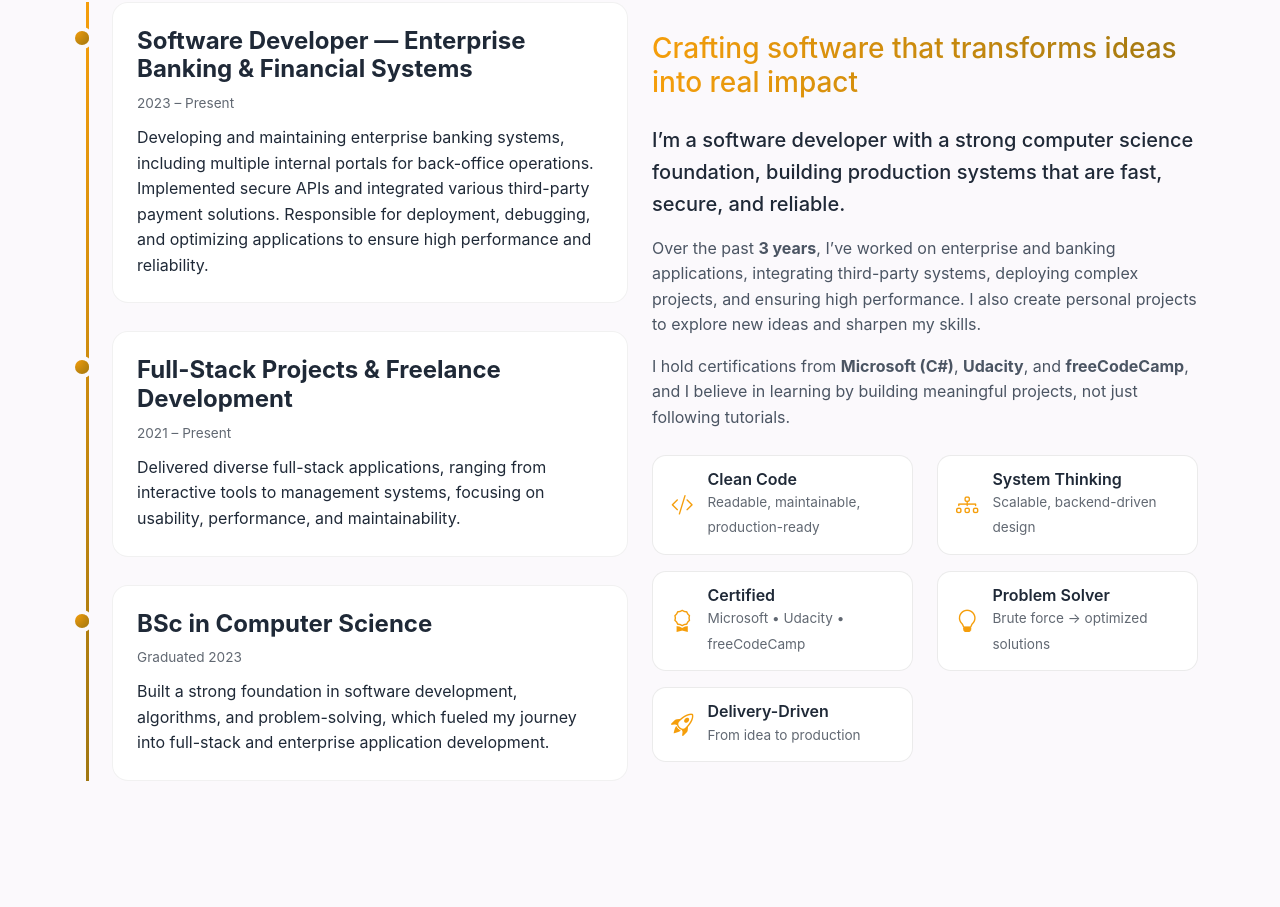
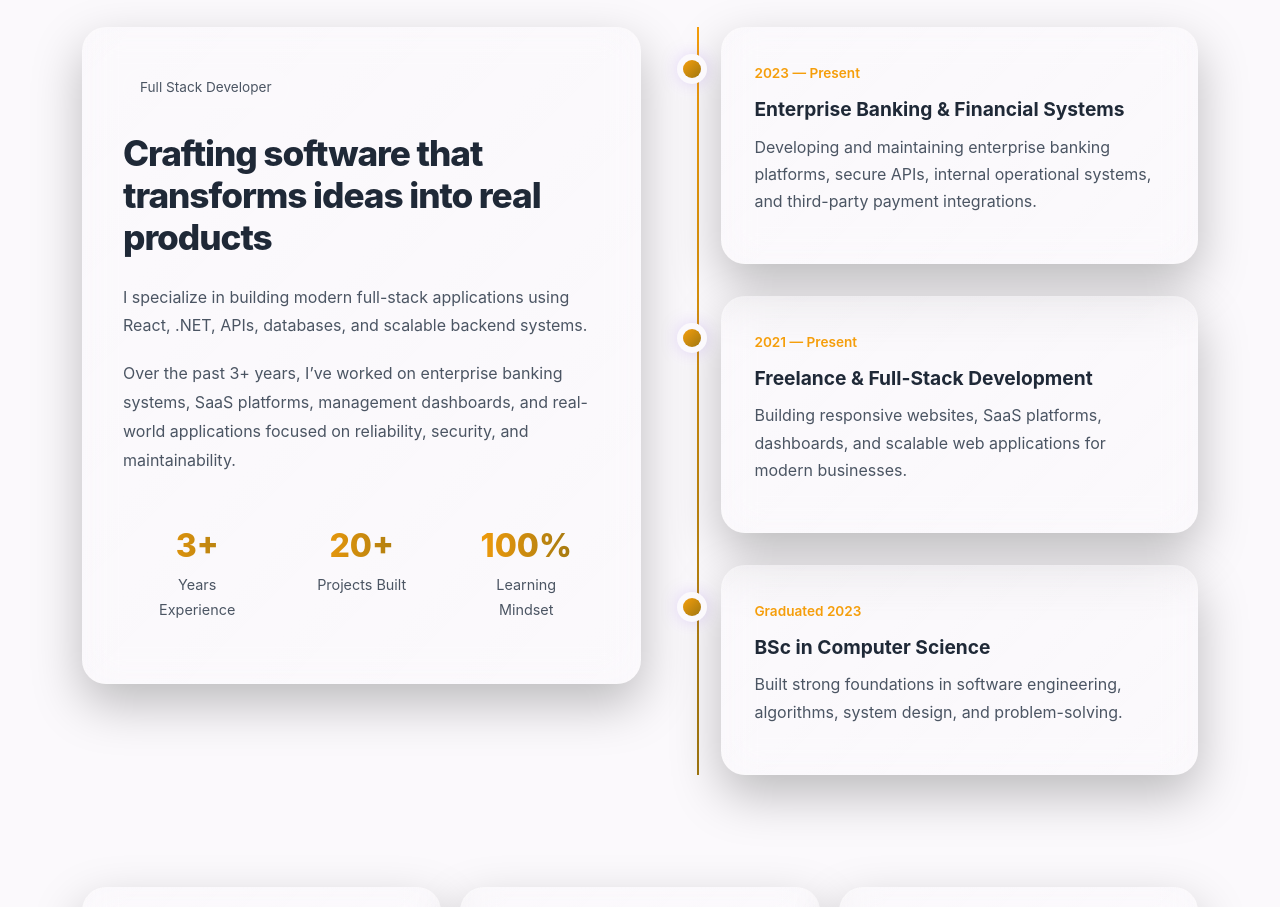
Before and after one commit to NatnaelAbreham/portfolio, a React (Vite) app: page / in a window 1280 px wide. Shown: the part 2412-3319 px from the top of the page. Built offline with nearby package versions, Linux system fonts and the light colour scheme.

Commit message:
updating about us page

```diff
--- a/src/components/About.jsx
+++ b/src/components/About.jsx
@@ -1,120 +1,184 @@
-
-import '../styles/about.css'
+import "../styles/about.css";
 
 const About = () => {
+  const features = [
+    {
+      icon: "bi-code-slash",
+      title: "Clean Code",
+      desc: "Readable, scalable, maintainable architecture",
+    },
+    {
+      icon: "bi-diagram-3",
+      title: "System Design",
+      desc: "Backend-focused scalable solutions",
+    },
+    {
+      icon: "bi-shield-check",
+      title: "Secure Development",
+      desc: "Authentication, APIs, enterprise security",
+    },
+    {
+      icon: "bi-lightning-charge",
+      title: "Performance",
+      desc: "Fast, optimized, production-ready systems",
+    },
+    {
+      icon: "bi-award",
+      title: "Certified",
+      desc: "Microsoft • Udacity • freeCodeCamp",
+    },
+    {
+      icon: "bi-rocket-takeoff",
+      title: "Delivery Focused",
+      desc: "From idea to deployment",
+    },
+  ];
+
   return (
-    <section id="about" className="section-padding about-section">
+    <section id="about" className="about-section section-padding">
       <div className="container">
-        <div className="section-header">
+
+        {/* Header */}
+        <div className="section-header text-center">
           <h2 className="section-title">About Me</h2>
-          <h3 className="section-subtitle">
-            Turning complex ideas into real-world software
-          </h3>
+
+          <p className="section-subtitle">
+            Full-stack developer building scalable, secure, and modern
+            digital products with strong focus on performance,
+            clean architecture, and user experience.
+          </p>
         </div>
 
+        <div className="about-wrapper">
 
+          {/* LEFT */}
+          <div className="about-left">
 
-        <div className="row align-items-center gy-5">
-          {/* LEFT — TIMELINE */}
-          <div className="col-lg-6">
+            <div className="about-intro glass-card">
+              <span className="about-badge">
+                Full Stack Developer
+              </span>
+
+              <h3>
+                Crafting software that transforms
+                ideas into real products
+              </h3>
+
+              <p>
+                I specialize in building modern full-stack applications
+                using React, .NET, APIs, databases, and scalable backend systems.
+              </p>
+
+              <p>
+                Over the past 3+ years, I’ve worked on enterprise banking systems,
+                SaaS platforms, management dashboards, and real-world applications
+                focused on reliability, security, and maintainability.
+              </p>
+
+              <div className="about-stats">
+                <div className="stat-box">
+                  <h4>3+</h4>
+                  <span>Years Experience</span>
+                </div>
+
+                <div className="stat-box">
+                  <h4>20+</h4>
+                  <span>Projects Built</span>
+                </div>
+
+                <div className="stat-box">
+                  <h4>100%</h4>
+                  <span>Learning Mindset</span>
+                </div>
+              </div>
+            </div>
+
+          </div>
+
+          {/* RIGHT */}
+          <div className="about-right">
+
             <div className="timeline">
-              <div className="timeline-item" data-animate>
-                <h4>Software Developer — Enterprise Banking & Financial Systems</h4>
-                <span className="timeline-date">2023 – Present</span>
+
+              <div className="timeline-item glass-card">
+                <div className="timeline-dot"></div>
+
+                <span className="timeline-date">
+                  2023 — Present
+                </span>
+
+                <h4>
+                  Enterprise Banking & Financial Systems
+                </h4>
+
                 <p>
-                  Developing and maintaining enterprise banking systems, including multiple internal portals for back-office operations.
-                  Implemented secure APIs and integrated various third-party payment solutions.
-                  Responsible for deployment, debugging, and optimizing applications to ensure high performance and reliability.
+                  Developing and maintaining enterprise banking platforms,
+                  secure APIs, internal operational systems,
+                  and third-party payment integrations.
                 </p>
               </div>
 
-              <div className="timeline-item" data-animate>
-                <h4>Full-Stack Projects & Freelance Development</h4>
-                <span className="timeline-date">2021 – Present</span>
+              <div className="timeline-item glass-card">
+                <div className="timeline-dot"></div>
+
+                <span className="timeline-date">
+                  2021 — Present
+                </span>
+
+                <h4>
+                  Freelance & Full-Stack Development
+                </h4>
+
                 <p>
-                  Delivered diverse full-stack applications, ranging from interactive tools to management systems,
-                  focusing on usability, performance, and maintainability.
+                  Building responsive websites, SaaS platforms,
+                  dashboards, and scalable web applications
+                  for modern businesses.
                 </p>
               </div>
 
-              <div className="timeline-item" data-animate>
-                <h4>BSc in Computer Science</h4>
-                <span className="timeline-date">Graduated 2023</span>
+              <div className="timeline-item glass-card">
+                <div className="timeline-dot"></div>
+
+                <span className="timeline-date">
+                  Graduated 2023
+                </span>
+
+                <h4>
+                  BSc in Computer Science
+                </h4>
+
                 <p>
-                  Built a strong foundation in software development, algorithms, and problem-solving,
-                  which fueled my journey into full-stack and enterprise application development.
+                  Built strong foundations in software engineering,
+                  algorithms, system design, and problem-solving.
                 </p>
               </div>
+
             </div>
+
           </div>
+        </div>
 
-          {/* RIGHT — DESCRIPTION */}
-          <div className="col-lg-6">
-            <div className="about-content" data-animate>
-              <h3 className="gradient-text mb-4">
-                Crafting software that transforms ideas into real impact
-              </h3>
+        {/* FEATURES */}
+        <div className="features-grid">
 
-              <p className="lead">
-                I’m a software developer with a strong computer science foundation,
-                building production systems that are fast, secure, and reliable.
-              </p>
+          {features.map((item, index) => (
+            <div className="feature-card glass-card" key={index}>
+              <div className="feature-icon">
+                <i className={`bi ${item.icon}`}></i>
+              </div>
 
-              <p>
-                Over the past <strong>3 years</strong>, I’ve worked on enterprise and banking applications,
-                integrating third-party systems, deploying complex projects, and ensuring high performance.
-                I also create personal projects to explore new ideas and sharpen my skills.
-              </p>
-
-              <p>
-                I hold certifications from <strong>Microsoft (C#)</strong>, <strong>Udacity</strong>,
-                and <strong>freeCodeCamp</strong>, and I believe in learning by building meaningful projects, not just following tutorials.
-              </p>
-              {/* HIGHLIGHTS */}
-              <div className="row mt-4">
-                {[
-                  {
-                    icon: 'bi-code-slash',
-                    title: 'Clean Code',
-                    desc: 'Readable, maintainable, production-ready',
-                  },
-                  {
-                    icon: 'bi-diagram-3',
-                    title: 'System Thinking',
-                    desc: 'Scalable, backend-driven design',
-                  },
-                  {
-                    icon: 'bi-award',
-                    title: 'Certified',
-                    desc: 'Microsoft • Udacity • freeCodeCamp',
-                  },
-                  {
-                    icon: 'bi-lightbulb',
-                    title: 'Problem Solver',
-                    desc: 'Brute force → optimized solutions',
-                  }, {
-                    icon: 'bi-rocket-takeoff',
-                    title: 'Delivery-Driven',
-                    desc: 'From idea to production',
-                  },
-                ].map((item, index) => (
-                  <div className="col-md-6 mb-3" key={index}>
-                    <div className="about-feature">
-                      <i className={`bi ${item.icon}`} />
-                      <div>
-                        <h6>{item.title}</h6>
-                        <span>{item.desc}</span>
-                      </div>
-                    </div>
-                  </div>
-                ))}
+              <div>
+                <h5>{item.title}</h5>
+                <p>{item.desc}</p>
               </div>
             </div>
-          </div>
+          ))}
+
         </div>
+
       </div>
     </section>
-  )
-}
+  );
+};
 
-export default About
+export default About;
--- a/src/styles/about.css
+++ b/src/styles/about.css
@@ -1,25 +1,155 @@
 /* =========================
    ABOUT SECTION
 ========================= */
+
 .about-section {
   position: relative;
+  overflow: hidden;
+}
+
+/* =========================
+   LAYOUT
+========================= */
+
+.about-wrapper {
+  display: grid;
+  grid-template-columns: 1.1fr 1fr;
+  gap: 3rem;
+  align-items: start;
+  margin-top: 4rem;
+}
+
+/* =========================
+   GLASS CARD
+========================= */
+
+.glass-card {
+  background: linear-gradient(
+    135deg,
+    rgba(255,255,255,0.08),
+    rgba(255,255,255,0.03)
+  );
+
+  border: 1px solid rgba(255,255,255,0.08);
+
+  backdrop-filter: blur(18px);
+
+  box-shadow:
+    0 20px 50px rgba(0,0,0,0.25),
+    inset 0 1px 1px rgba(255,255,255,0.08);
+
+  border-radius: 24px;
+}
+
+/* =========================
+   INTRO
+========================= */
+
+.about-intro {
+  padding: 2.5rem;
+}
+
+.about-badge {
+  display: inline-flex;
+  align-items: center;
+  gap: 8px;
+
+  padding: 8px 16px;
+
+  border-radius: 999px;
+
+  background: rgba(255,255,255,0.06);
+
+  border: 1px solid rgba(255,255,255,0.08);
+
+  font-size: 0.85rem;
+  color: var(--text-secondary);
+
+  margin-bottom: 1.5rem;
+}
+
+.about-intro h3 {
+  font-size: 2.2rem;
+  line-height: 1.2;
+  font-weight: 800;
+  margin-bottom: 1.5rem;
+
+  letter-spacing: -0.03em;
+}
+
+.about-intro p {
+  color: var(--text-secondary);
+  line-height: 1.8;
+  margin-bottom: 1.2rem;
+}
+
+/* =========================
+   STATS
+========================= */
+
+.about-stats {
+  display: flex;
+  gap: 1rem;
+  margin-top: 2rem;
+  flex-wrap: wrap;
+}
+
+.stat-box {
+  flex: 1;
+  min-width: 140px;
+
+  padding: 1.2rem;
+
+  border-radius: 18px;
+
+  background: rgba(255,255,255,0.04);
+
+  border: 1px solid rgba(255,255,255,0.06);
+
+  text-align: center;
+}
+
+.stat-box h4 {
+  font-size: 2rem;
+  font-weight: 800;
+
+  background: linear-gradient(
+    90deg,
+    var(--primary-color),
+    var(--secondary-color)
+  );
+
+  -webkit-background-clip: text;
+  color: transparent;
+
+  margin-bottom: 0.4rem;
+}
+
+.stat-box span {
+  color: var(--text-secondary);
+  font-size: 0.9rem;
 }
 
 /* =========================
    TIMELINE
 ========================= */
+
 .timeline {
   position: relative;
-  padding-left: 30px;
+  padding-left: 2rem;
 }
 
 .timeline::before {
-  content: '';
+  content: "";
+
   position: absolute;
-  left: 4px;
+
+  left: 8px;
   top: 0;
   bottom: 0;
-  width: 3px;
+
+  width: 2px;
+
   background: linear-gradient(
     to bottom,
     var(--primary-color),
@@ -29,117 +159,152 @@
 
 .timeline-item {
   position: relative;
-  background: var(--card-bg);
-  padding: 24px;
-  border-radius: 16px;
-  /* border: 1px solid var(--border-subtle); */
-  border: 1px solid color-mix(
-  in srgb,
-  var(--border-subtle) 70%,
-  transparent
-);
 
-  margin-bottom: 28px;
-  transition: transform 0.3s ease, box-shadow 0.3s ease;
+  padding: 2rem;
+
+  margin-bottom: 2rem;
+
+  transition: all 0.35s ease;
 }
 
-.timeline-item::before {
-  content: '';
+.timeline-item:hover {
+  transform: translateY(-6px);
+}
+
+.timeline-dot {
   position: absolute;
-  left: -38px;
-  top: 28px;
-  width: 14px;
-  height: 14px;
+
+  left: -2.45rem;
+  top: 2rem;
+
+  width: 18px;
+  height: 18px;
+
   border-radius: 50%;
-  /* background: var(--primary-color); */
-  background: radial-gradient(
-    circle at top left,
+
+  background: linear-gradient(
+    135deg,
     var(--primary-color),
     var(--secondary-color)
   );
-  box-shadow: 0 0 0 4px var(--bg-main);
-}
 
-/* .timeline-item:hover {
-  transform: translateY(-6px);
-  box-shadow: 0 20px 40px rgba(0, 0, 0, 0.15);
-} */
-
-.timeline-item:hover {
-  transform: translateY(-4px);
-  box-shadow: 0 12px 28px rgba(0, 0, 0, 0.12);
-}
-
-.timeline-item h4 {
-  font-weight: 700;
-  margin-bottom: 6px;
+  box-shadow:
+    0 0 0 6px var(--bg-main),
+    0 0 20px rgba(124,58,237,0.5);
 }
 
 .timeline-date {
   display: inline-block;
+
+  margin-bottom: 0.8rem;
+
   font-size: 0.85rem;
-  opacity: 0.7;
-  margin-bottom: 10px;
+
+  color: var(--primary-color);
+
+  font-weight: 600;
+}
+
+.timeline-item h4 {
+  font-size: 1.2rem;
+  font-weight: 700;
+  margin-bottom: 0.8rem;
 }
 
 .timeline-item p {
-  margin-bottom: 0;
-}
-
-/* =========================
-   ABOUT CONTENT
-========================= */
-.about-content p {
   color: var(--text-secondary);
-}
-
-.about-content .lead {
-  font-weight: 500;
-  color: var(--text-primary);
+  line-height: 1.7;
 }
 
 /* =========================
    FEATURES
 ========================= */
-.about-feature {
+
+.features-grid {
+  margin-top: 5rem;
+
+  display: grid;
+
+  grid-template-columns: repeat(3, 1fr);
+
+  gap: 1.2rem;
+}
+
+.feature-card {
+  padding: 1.4rem;
+
+  display: flex;
+  align-items: flex-start;
+  gap: 1rem;
+
+  transition: all 0.35s ease;
+}
+
+.feature-card:hover {
+  transform: translateY(-5px);
+}
+
+.feature-icon {
+  width: 52px;
+  height: 52px;
+
+  border-radius: 16px;
+
   display: flex;
   align-items: center;
-  gap: 14px;
-  padding: 14px 18px;
-  border-radius: 14px;
-  background: var(--card-bg);
-  border: 1px solid var(--border-subtle);
-  transition: all 0.3s ease;
+  justify-content: center;
+
+  background: linear-gradient(
+    135deg,
+    var(--primary-color),
+    var(--secondary-color)
+  );
+
+  color: white;
+
+  font-size: 1.2rem;
+
+  flex-shrink: 0;
 }
 
-.about-feature i {
-  font-size: 1.4rem;
-  color: var(--primary-color);
+.feature-card h5 {
+  font-weight: 700;
+  margin-bottom: 0.4rem;
 }
 
-.about-feature h6 {
+.feature-card p {
+  font-size: 0.9rem;
+  color: var(--text-secondary);
+  line-height: 1.6;
   margin: 0;
-  font-weight: 600;
 }
 
-.about-feature span {
-  font-size: 0.85rem;
-  opacity: 0.7;
+/* =========================
+   RESPONSIVE
+========================= */
+
+@media (max-width: 992px) {
+
+  .about-wrapper {
+    grid-template-columns: 1fr;
+  }
+
+  .features-grid {
+    grid-template-columns: 1fr 1fr;
+  }
 }
 
-.about-feature:hover {
-  transform: translateY(-4px);
-  box-shadow: 0 15px 30px rgba(0, 0, 0, 0.12);
-}
+@media (max-width: 768px) {
 
-
-/* about.css */
-@media (max-width: 768px) {
-  .timeline {
-    padding-left: 20px;
+  .about-intro h3 {
+    font-size: 1.8rem;
   }
 
-  .timeline-item::before {
-    left: -30px;
+  .features-grid {
+    grid-template-columns: 1fr;
+  }
+
+  .about-stats {
+    flex-direction: column;
   }
 }
```
